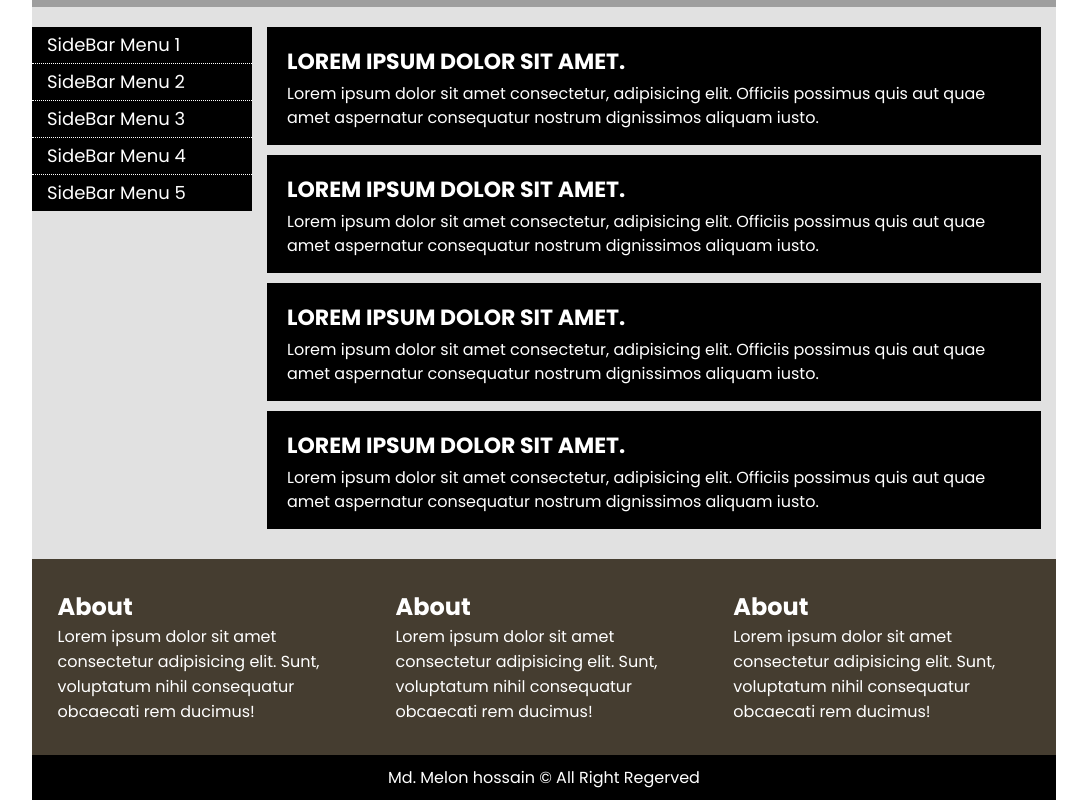
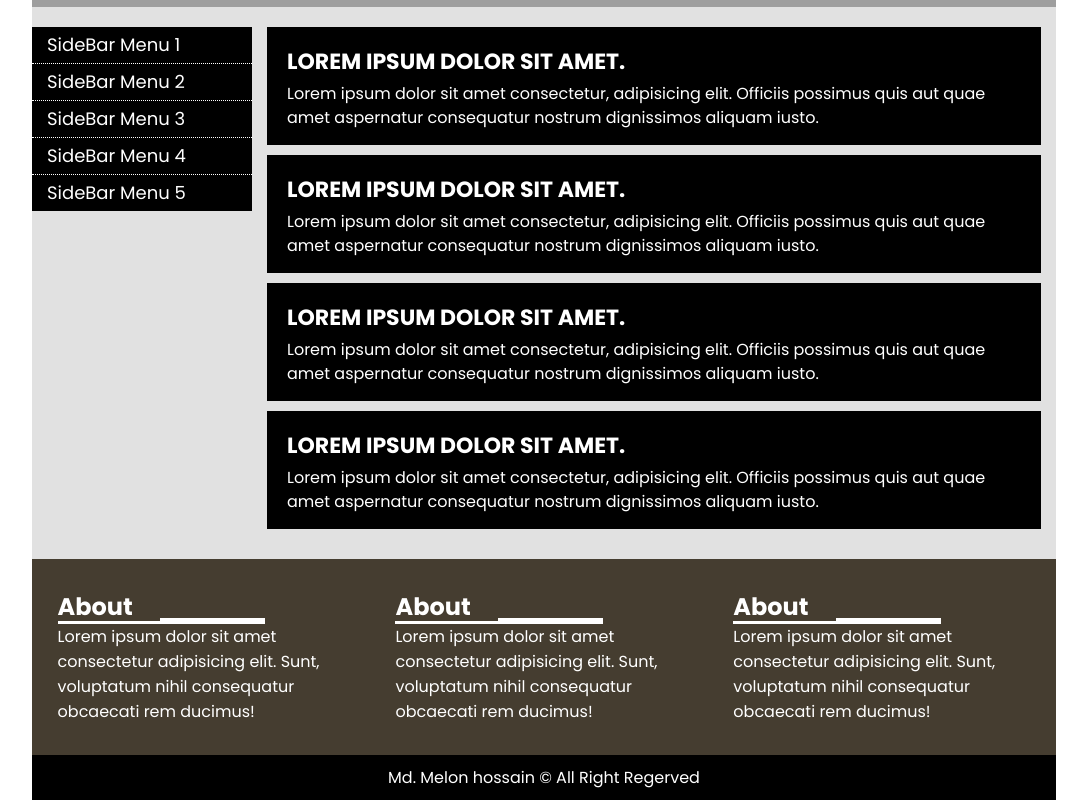
Before and after one commit to webcoder247/html-website1, a plain HTML site: page index.html in a window 1280 px wide. Shown: the part 739-1539 px from the top of the page, without its empty margins (96-1183 px from the left). Drawn offline with Linux system fonts and the light colour scheme; grey boxes are pictures that could not be loaded.

Commit message:
this psudo css

```diff
--- a/style.css
+++ b/style.css
@@ -158,6 +158,25 @@ aside.side_bar {
     padding: .5%;
     margin-left: 2%;
 }
+.footer_widge_area h2 {
+  position: relative;
+}
+.footer_widge_area h2::after {
+  position: absolute;
+  content: "";
+  left: 0;
+  bottom: 0;
+  width: 50%;
+  border-bottom: 3px solid;
+}
+.footer_widge_area h2::before {
+  position: absolute;
+  content: "";
+  right: 100px;
+  bottom: 0;
+  width: 34%;
+  border-bottom: 6px solid;
+}
 .footer_bottom_area {
     background-color: #000;
     color: #fff;
```
